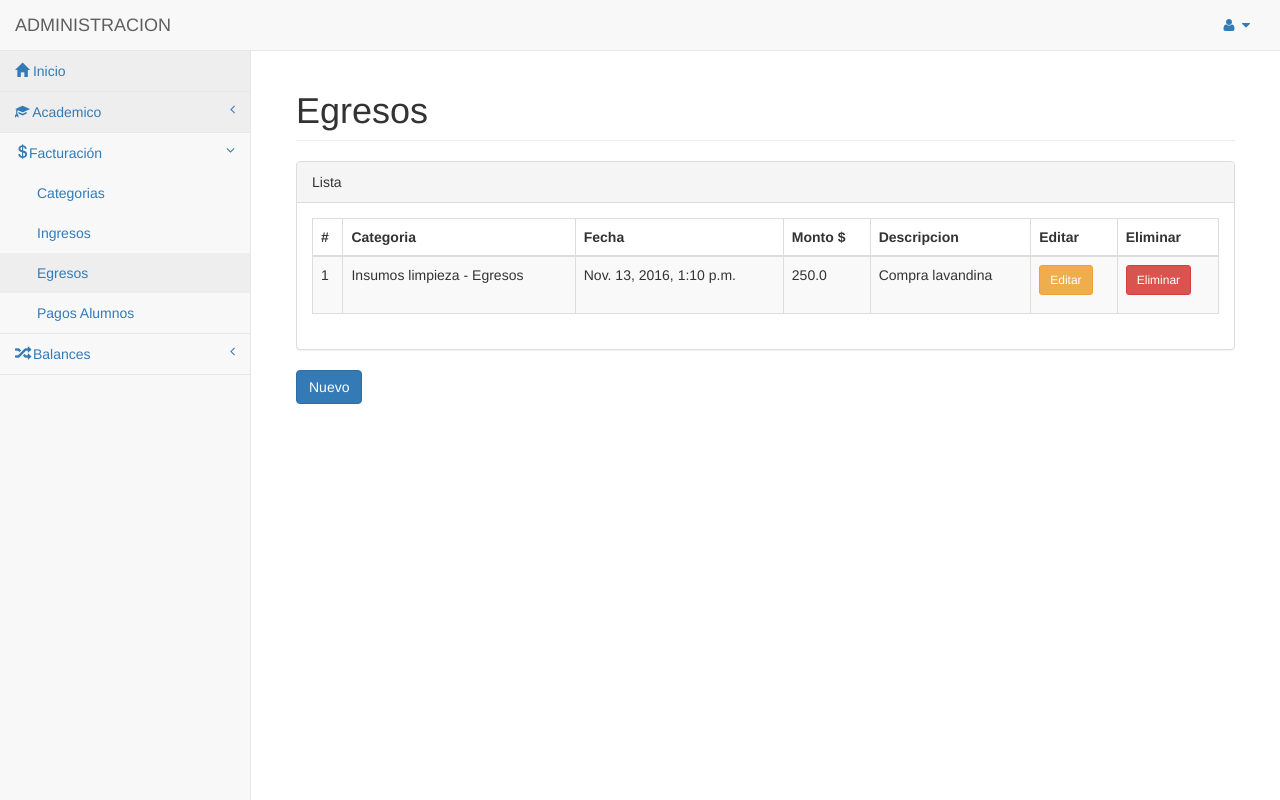
After one commit to fvalverdi/GestionInstitucional, a Django app: page /egresos in a window 1280 px wide. The commit adds this page. Run offline with Django 3.2, Linux system fonts and the light colour scheme; data comes from the database, SQL or seed files in the repository; both versions use the stored data as it was after the commit; some libraries are stand-ins or nearby versions.

Commit message:
Pantalla Egresos

```diff
--- /dev/null
+++ b/Gestion_Inst/EgresosViews.py
@@ -0,0 +1,60 @@
+from django.http import HttpResponseRedirect
+from django.shortcuts import render, render_to_response,redirect, get_object_or_404
+# Create your views here.
+from django.template.context_processors import csrf
+
+#from Gestion_Inst.forms import AlumnoForm,NivelEnsenanzaForm
+from Gestion_Inst.models import *
+from crispy_forms.bootstrap import StrictButton, FormActions
+from crispy_forms.helper import FormHelper
+from crispy_forms.layout import Layout, Submit
+from django.forms import forms
+from django import forms
+from Gestion_Inst.models import Egresos
+
+
+
+class EgresosForm(forms.ModelForm):
+
+    class Meta:
+        model = Egresos
+        fields = ('categoria','fecha_pago','monto','descripcion',)
+
+    def __init__(self,*args,**kwargs):
+        super(EgresosForm,self).__init__(*args,**kwargs)
+        self.helper = FormHelper(self)
+        self.helper.form_class = 'form-horizontal'
+        self.helper.field_class = 'col-lg-6'
+        self.helper.label_class = 'col-lg-2'
+        self.helper.layout.append(
+            FormActions(
+                Submit('Guardar','Guardar'),
+            )
+        )
+
+def egresos_list(request, template_name='Gestion_Inst/Egresos/egresos_list.html'):
+    servers = Egresos.objects.all()
+    data = {}
+    data['object_list'] = servers
+    return render(request, template_name, data)
+
+def egreso_create(request, template_name='Gestion_Inst/Egresos/egresos_form.html'):
+    form = EgresosForm(request.POST or None)
+    if form.is_valid():
+        form.save()
+        return redirect('egresos_list')
+    return render(request, template_name, {'form':form})
+
+def egreso_update(request, pk, template_name='Gestion_Inst/Egresos/egresos_form.html'):
+    server = get_object_or_404(Ciclo, pk=pk)
+    form = EgresosForm(request.POST or None, instance=server)
+    if form.is_valid():
+        form.save()
+        return redirect('egresos_list')
+    return render(request, template_name, {'form':form})
+
+def egreso_borrar(request, pk):
+    server = get_object_or_404(Ciclo, pk=pk)
+
+    server.delete()
+    return redirect('egresos_list')
--- a/Gestion_Inst/models.py
+++ b/Gestion_Inst/models.py
@@ -86,7 +86,7 @@ class Egresos(models.Model):
 	fecha_pago = models.DateTimeField(default=timezone.now)
 	descripcion = models.CharField(max_length=60)
 	categoria = models.ForeignKey(Categoria)
-
+	monto = models.FloatField()
 # 	curso = models.ForeignKey(Curso)
 #
 # class Curso(models.Model):
--- a/Gestion_Inst/urls.py
+++ b/Gestion_Inst/urls.py
@@ -16,7 +16,7 @@ Including another URLconf
 from django.conf.urls import url, include
 from django.contrib import admin
 
-from Gestion_Inst import views, CursoViews, NivelViews, DivisionViews, CategoriaViews, CicloViews, AlumnosViews
+from Gestion_Inst import views, CursoViews, NivelViews, DivisionViews, CategoriaViews, CicloViews, AlumnosViews, EgresosViews
 
 urlpatterns = [
     url(r'^$', views.index,name='index'),
@@ -62,7 +62,7 @@ urlpatterns = [
     url(r'^borrarCategoria/(?P<pk>\d+)$', CategoriaViews.categoria_borrar, name='categoria_borrar'),
 
 
-     #amb Ciclo
+     #amb Ciclos
 
     url(r'^ciclos', CicloViews.ciclo_list, name='ciclo_list'),
     url(r'^newCiclo$', CicloViews.ciclo_create, name='ciclo_new'),
@@ -70,4 +70,11 @@ urlpatterns = [
     url(r'^deleteCiclo/(?P<pk>\d+)$', CicloViews.ciclo_delete, name='ciclo_delete'),
     url(r'^borrarCiclo/(?P<pk>\d+)$', CicloViews.ciclo_borrar, name='ciclo_borrar'),
 
+    #amb Egresos
+
+    url(r'^egresos', EgresosViews.egresos_list, name='egresos_list'),
+    url(r'^newEgreso$', EgresosViews.egreso_create, name='egreso_new'),
+    url(r'^editEgreso/(?P<pk>\d+)$', EgresosViews.egreso_update, name='egreso_edit'),
+    url(r'^borrarEgreso/(?P<pk>\d+)$', EgresosViews.egreso_borrar, name='egreso_borrar'),
+
 ]
--- /dev/null
+++ b/templates/Gestion_Inst/Egresos/egresos_list.html
@@ -0,0 +1,89 @@
+{% extends 'Gestion_Inst/plantilla-back.html' %}
+{% block header %}Egresos{% endblock %}
+{% block principal %}
+
+    <div class="panel panel-default">
+        <div class="panel-heading">Lista</div>
+        <div class="panel-body">
+            <div class="table-responsive">
+                <table class="table table-striped table-bordered table-hover">
+                    <thead>
+                    <tr>
+                        <th>#</th>
+                        <th>Categoria</th>
+                        <th>Fecha</th>
+                        <th>Monto $</th>
+                        <th>Descripcion</th>
+                        <th>Editar</th>
+                        <th>Eliminar</th>
+                    </tr>
+                    </thead>
+                    <tbody>
+                    {% for server in object_list %}
+                        <tr>
+                            <td>{{ server.id }}</td>
+                            <td>{{ server.categoria }}</td>
+                            <td>{{ server.fecha_pago }}</td>
+                            <td>{{ server.monto }}</td>
+                            <td>{{ server.descripcion }}</td>
+
+                            <td>
+                                <p><a data-toggle="modal" href="#editar{{ server.id }}" class="btn btn-sm btn-warning">Editar</a></p>
+                            </td>
+
+                            <div id="editar{{ server.id }}" class="modal fade" role="dialog">
+                                <div class="modal-dialog">
+                                    <!-- Modal content-->
+                                    <div class="modal-content">
+                                        <div class="modal-header">
+                                            <button type="button" class="close" data-dismiss="modal">&times;</button>
+                                            <h4 class="modal-title">Editar Egreso</h4>
+                                        </div>
+                                        <div class="modal-body">
+                                            <p>Esta seguro que desea Editar?</p>
+                                        </div>
+                                        <div class="modal-footer">
+                                            <a href="{% url 'egreso_edit' server.id %}"  class="btn  btn-primary">Aceptar</a>
+                                            <button type="button" class="btn btn-default" data-dismiss="modal">Cancelar</button>
+                                        </div>
+                                    </div>
+
+                                </div>
+                            </div>
+
+                            <td>
+                                <p><a data-toggle="modal" href="#eliminar{{ server.id }}" class="btn btn-sm btn-danger">Eliminar</a></p>
+                            </td>
+
+                            <div id="eliminar{{ server.id }}" class="modal fade" role="dialog">
+                                <div class="modal-dialog">
+
+                                    <!-- Modal content-->
+                                    <div class="modal-content">
+                                        <div class="modal-header">
+                                            <button type="button" class="close" data-dismiss="modal">&times;</button>
+                                            <h4 class="modal-title">Eliminar Egreso</h4>
+                                        </div>
+                                        <div class="modal-body">
+                                            <p>Esta seguro que desea Eliminar?</p>
+                                        </div>
+                                        <div class="modal-footer">
+                                            <a href="{% url 'egreso_borrar' server.id %}"  class="btn  btn-primary">Aceptar</a>
+                                            <button type="button" class="btn btn-default" data-dismiss="modal">Cancelar</button>
+                                        </div>
+                                    </div>
+
+                                </div>
+                            </div>
+
+                        </tr>
+                    {% endfor %}
+                    </tbody>
+                </table>
+            </div>
+        </div>
+    </div>
+
+
+    <a href="{% url "egreso_new" %}" class="btn btn-primary">Nuevo</a>
+{% endblock %}
--- a/templates/Gestion_Inst/plantilla-back.html
+++ b/templates/Gestion_Inst/plantilla-back.html
@@ -130,7 +130,7 @@
                                     <a href="{% url "curso_list" %}">Ingresos</a>
                                 </li>
                                 <li>
-                                    <a href="{% url "division_list" %}">Egresos</a>
+                                    <a href="{% url "egresos_list" %}">Egresos</a>
                                 </li>
                                 <li>
                                     <a href="{% url "division_list" %}">Pagos Alumnos</a>
```
Also changed, not shown: db.sqlite3.
